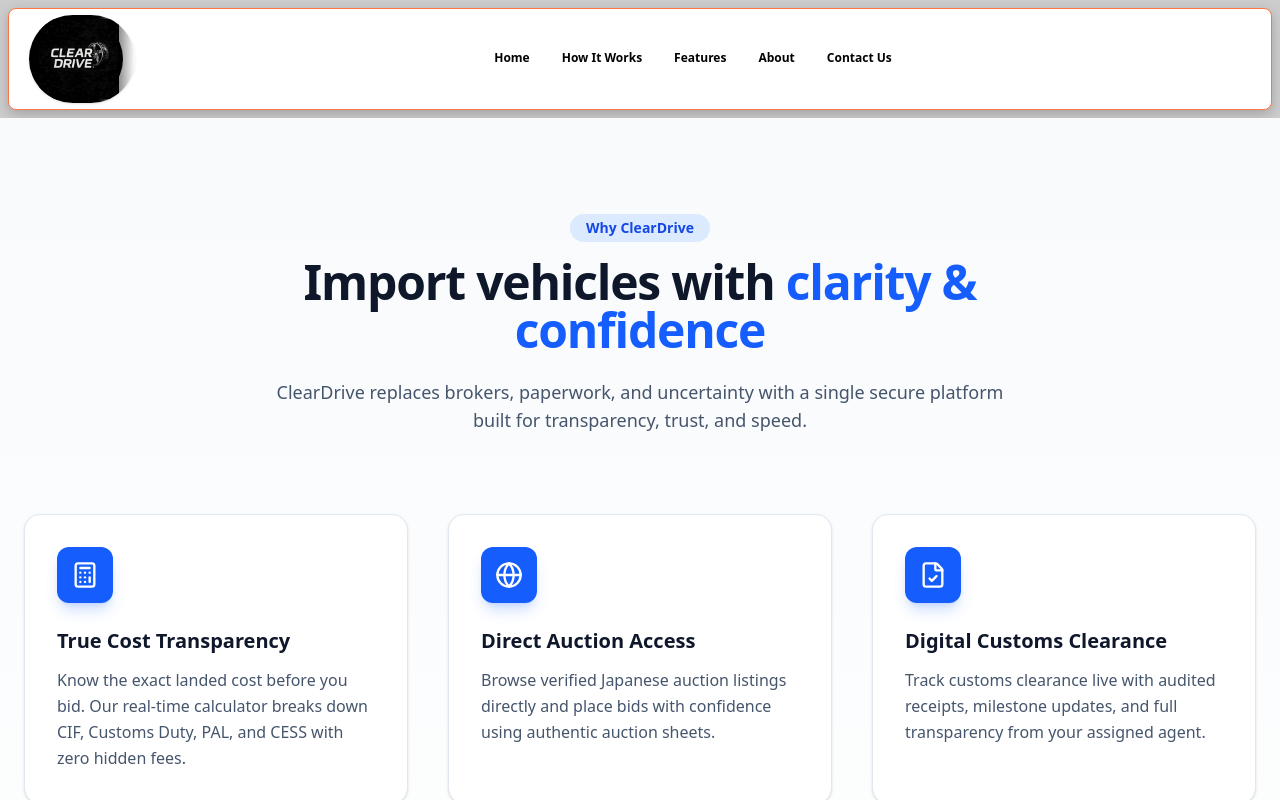
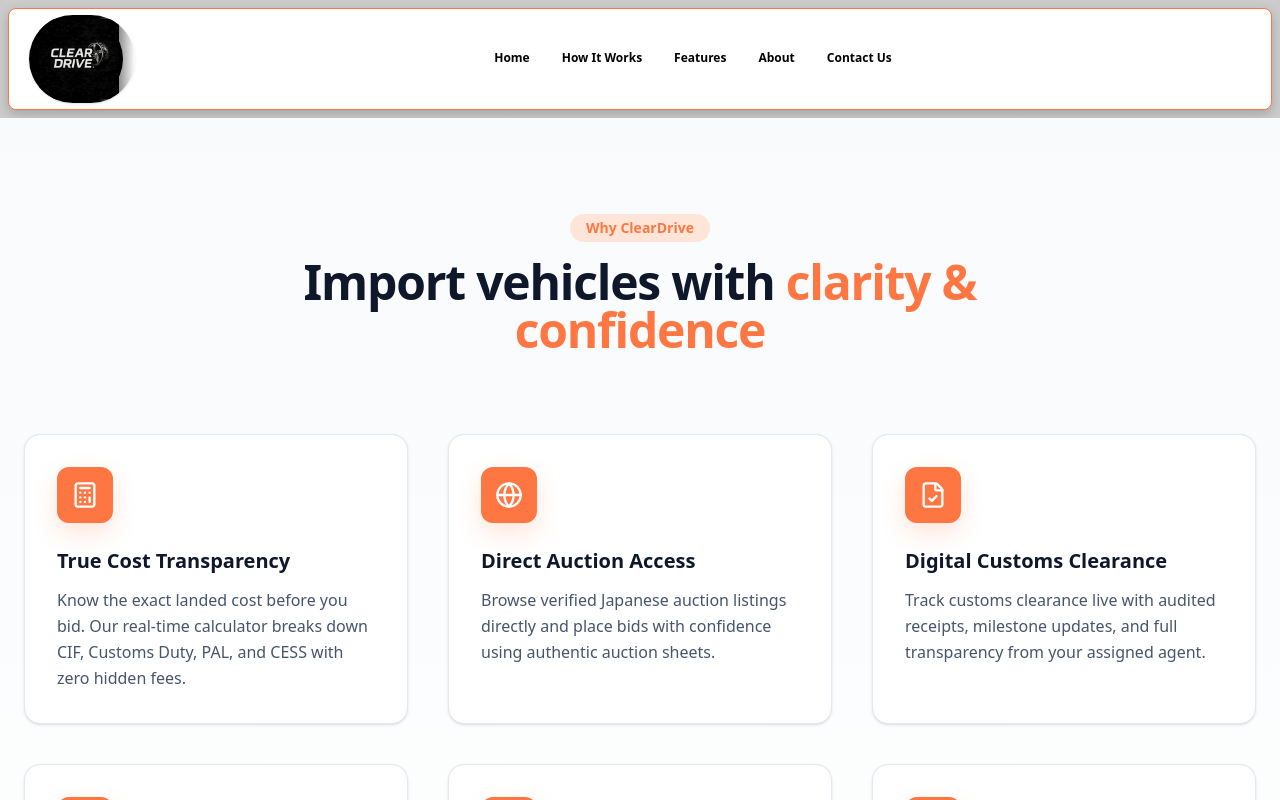
Before and after one commit to ClearDrive-lk/cleardrive-landing, a Next.js app: page /features in a window 1280 px wide. Shown: the top 800 px of the page. Built offline with nearby package versions, Linux system fonts and the light colour scheme.

Commit message:
fixed feauture accent colours

```diff
--- a/app/features/page.tsx
+++ b/app/features/page.tsx
@@ -88,17 +88,13 @@
       <div className="max-w-7xl mx-auto px-6">
         {/* Header */}
         <div className="text-center max-w-3xl mx-auto mb-20">
-          <span className="inline-block mb-4 rounded-full bg-blue-100 px-4 py-1 text-sm font-semibold text-blue-700">
+          <span className="inline-block mb-4 rounded-full bg-[#FFE5D7] px-4 py-1 text-sm font-semibold text-[#FE7743]">
             Why ClearDrive
           </span>
           <h2 className="text-4xl md:text-5xl font-extrabold text-slate-900 tracking-tight">
             Import vehicles with
-            <span className="text-blue-600"> clarity & confidence</span>
+            <span className="text-[#FE7743]"> clarity & confidence</span>
           </h2>
-          <p className="mt-6 text-lg text-slate-600">
-            ClearDrive replaces brokers, paperwork, and uncertainty with a
-            single secure platform built for transparency, trust, and speed.
-          </p>
         </div>
 
         {/* Feature Grid */}
@@ -117,11 +113,11 @@
                 variants={cardVariants}
                 className="group relative rounded-2xl border border-slate-200 bg-white p-8 shadow-sm transition-all duration-300 hover:-translate-y-1 hover:shadow-xl"
               >
-                <div className="flex h-14 w-14 items-center justify-center rounded-xl bg-blue-600 text-white shadow-lg shadow-blue-600/20">
+                <div className="flex h-14 w-14 items-center justify-center rounded-xl bg-[#FE7743] text-white shadow-[0_10px_24px_rgba(254,119,67,0.2)]">
                   <Icon className="h-7 w-7" />
                 </div>
 
-                <h3 className="mt-6 text-xl font-bold text-slate-900 group-hover:text-blue-600 transition-colors">
+                <h3 className="mt-6 text-xl font-bold text-slate-900 group-hover:text-[#FE7743] transition-colors">
                   {feature.title}
                 </h3>
 
@@ -129,7 +125,7 @@
                   {feature.description}
                 </p>
 
-                <div className="absolute inset-x-0 bottom-0 h-1 rounded-b-2xl bg-gradient-to-r from-blue-500 to-indigo-500 opacity-0 transition-opacity group-hover:opacity-100" />
+                <div className="absolute inset-x-0 bottom-0 h-1 rounded-b-2xl bg-gradient-to-r from-[#FE7743] to-[#FF9A62] opacity-0 transition-opacity group-hover:opacity-100" />
               </motion.div>
             );
           })}
```
